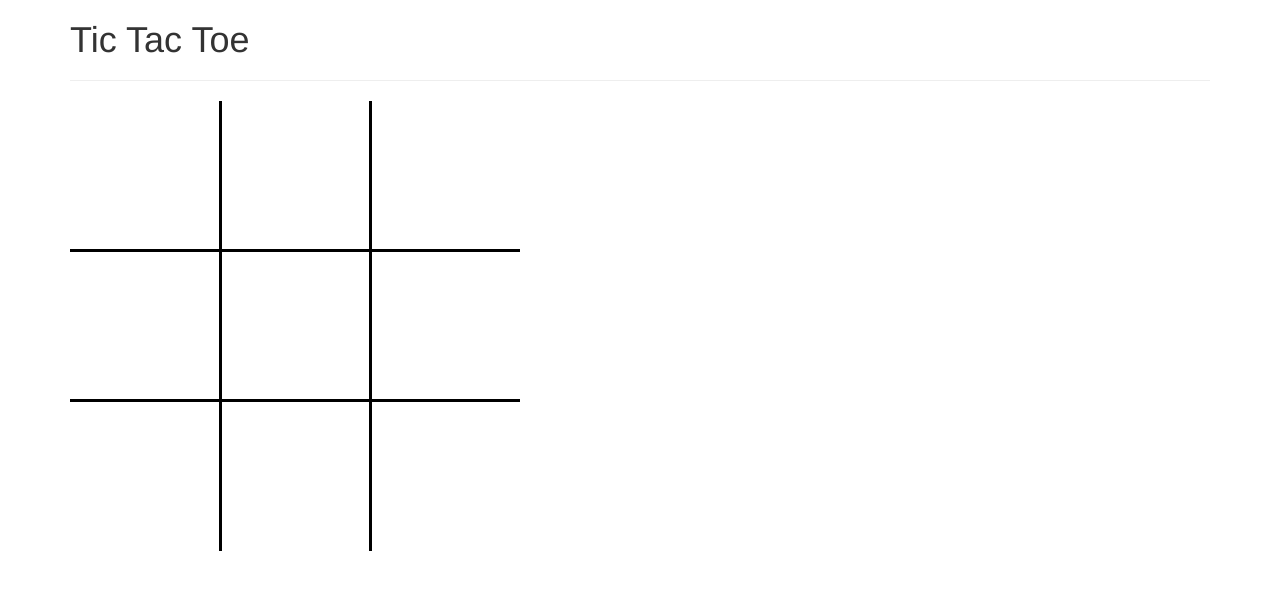
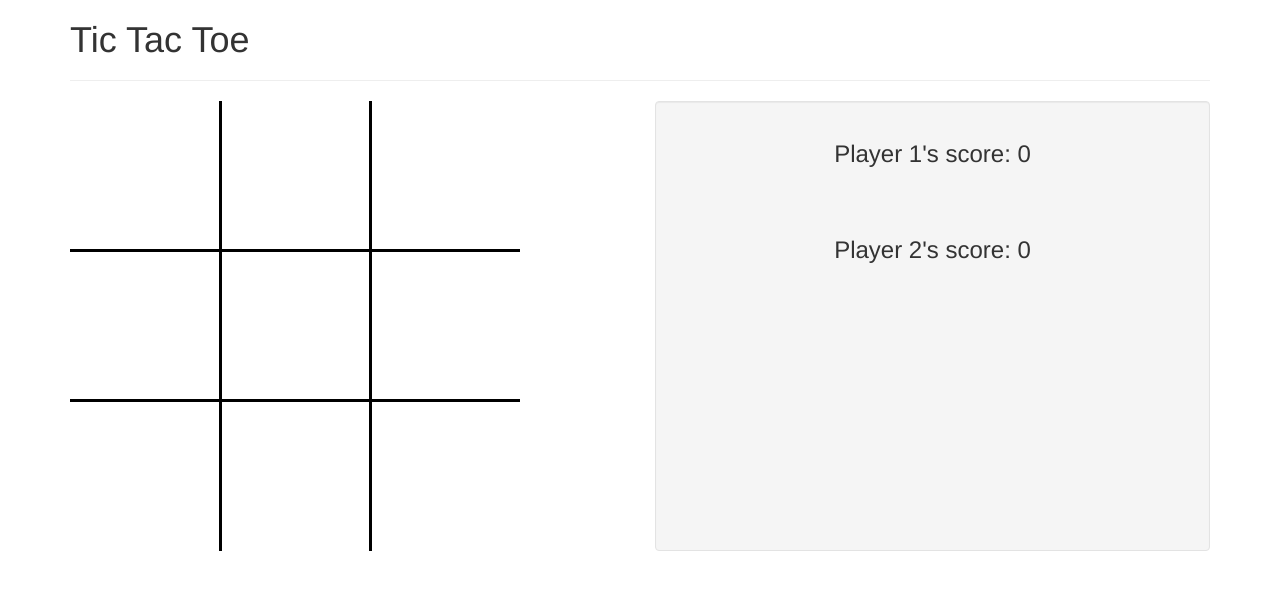
Before and after one commit to momo-ozawa/tic-tac-toe, a plain HTML site: page tic-tac-toe.html in a window 1280 px wide. Drawn offline with Linux system fonts and the light colour scheme.

Commit message:
Add logic to update and dislay player scores

```diff
--- a/css/styles.css
+++ b/css/styles.css
@@ -1,16 +1,16 @@
-.square{
+.square {
   width: 150px;
   height: 150px;
   text-align: center;
   font-size: 400%;
 }
 
-.v{
+.v {
   border-left: 3px solid #000;
   border-right: 3px solid #000;
 }
 
-.h{
+.h {
   border-top: 3px solid #000;
   border-bottom: 3px solid #000;
 }
@@ -18,3 +18,8 @@
 .square:hover {
   background-color: #ECEFF1;
 }
+
+#stats {
+  height: 450px;
+  text-align: center;
+}
--- a/js/game-logic.js
+++ b/js/game-logic.js
@@ -6,6 +6,7 @@
 
 function Player(mark) {
   this.mark = mark;
+  this.score = 0;
 }
 
 /* SPACE */
@@ -88,6 +89,7 @@ Game.prototype.isThreeInARow = function() {
     var markSet = new Set(groups[i]);
     if (markSet.size === 1 && !(markSet.has(undefined))) {
       this.winner = getFirstElementInSet(markSet);
+      this.winner.score += 1;
       return true;
     }
   }
--- a/js/user-interface.js
+++ b/js/user-interface.js
@@ -7,6 +7,7 @@ function convertValueToIntArray(value) {
     function(n) { return parseInt(n) }
   );
 }
+
 
 function clearBoard() {
   $('.square').removeClass('marked');
@@ -39,6 +40,8 @@ $(document).ready(function() {
       // Check if game is over; if not, switch player
       if (game.isGameOver()) {
         alert(game.gameOverMessage());
+        $('span#player1score').text(game.player1.score);
+        $('span#player2score').text(game.player2.score);
 
         // Clear board in web app
         clearBoard();
--- a/tic-tac-toe.html
+++ b/tic-tac-toe.html
@@ -16,6 +16,10 @@
     <!-- Put line break here for clarity -->
     <hr>
 
+    <div class="row">
+
+      <!-- Board -->
+      <div class="col-md-6">
         <div id="board">
             <table>
               <tr id="row1">
@@ -35,6 +39,18 @@
               </tr>
             </table>
           </div>
+      </div>
+
+      <div class="col-md-6">
+        <div class="well" id="stats">
+          <h3>Player 1's score: <span id="player1score">0</span></h3>
+          <br/><br/>
+          <h3>Player 2's score: <span id="player2score">0</span></h3>
+        </div>
+      </div>
+
+    </div>
+
 
   </div>
 </body>
```
Lines whose indentation alone changed are shown as unchanged.
